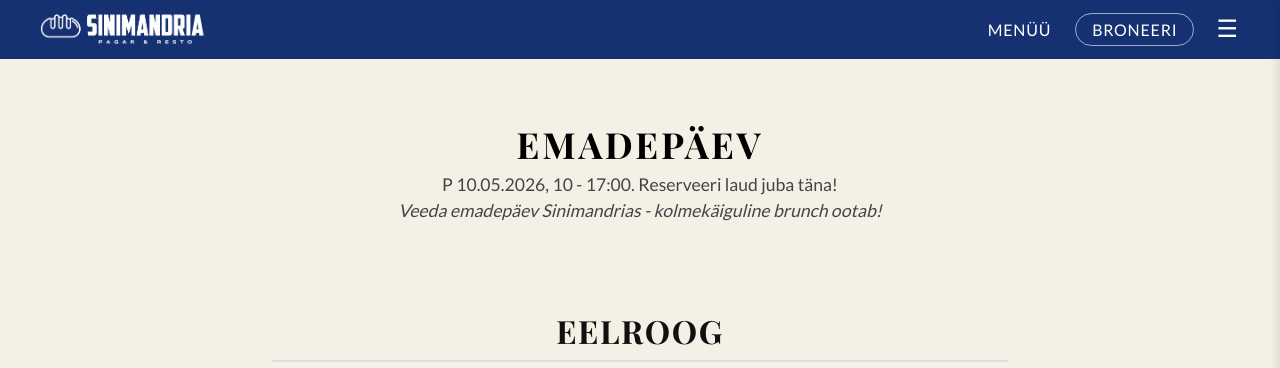
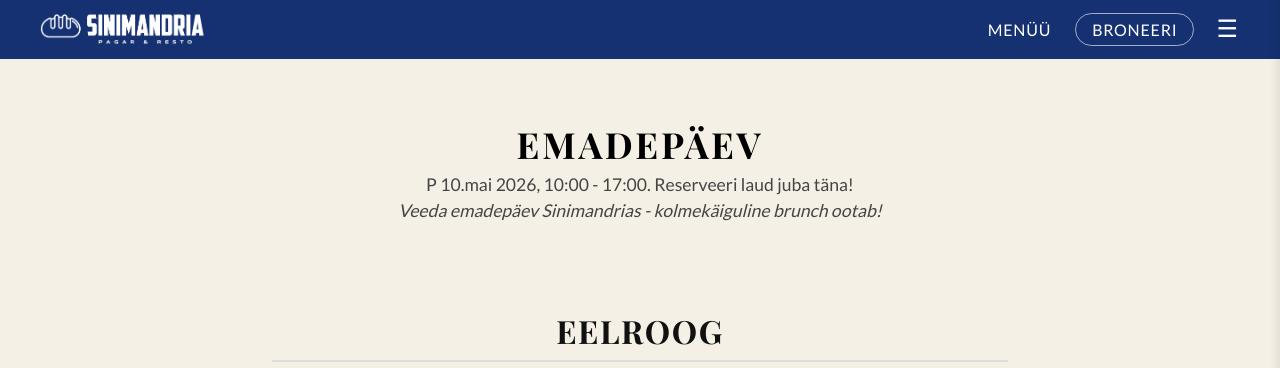
Before and after one commit to m-tu/sinimandria, a Jekyll site: the page built from pages/events/emadepaev-menu.markdown, in a window 1280 px wide and 900 px high. Shown: the top 368 px of the window. Built offline with Jekyll 4.4.1, drawn with Linux system fonts in a browser that asks for light colours.

Commit message:
Update emadepaev-menu.markdown

```diff
--- a/pages/events/emadepaev-menu.markdown
+++ b/pages/events/emadepaev-menu.markdown
@@ -6,7 +6,7 @@
 <div class="menu-summary">
   <div class="menu-summary-item">
     <h2>EMADEPÄEV</h2>
-    <p class="menu-note">P 10.05.2026, 10 - 17:00. <a href="https://book.easytable.com/book/?id=f4386&lang=auto#step=confirm&qty=2&date=10/05/2026">Reserveeri laud juba täna!</a></p>
+    <p class="menu-note">P 10.mai 2026, 10:00 - 17:00. <a href="https://book.easytable.com/book/?id=f4386">Reserveeri laud juba täna!</a></p>
     <p class="menu-note"><em>Veeda emadepäev Sinimandrias - kolmekäiguline brunch ootab!</em></p>
   </div>
 </div>
```
